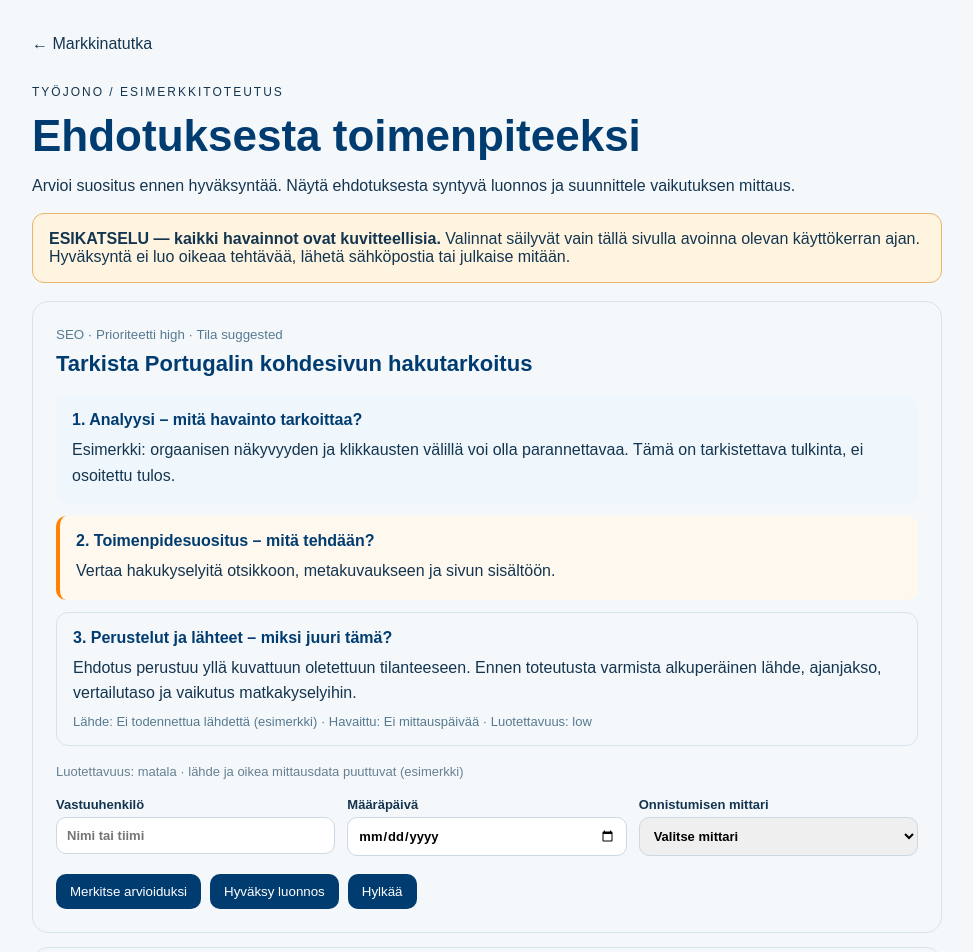
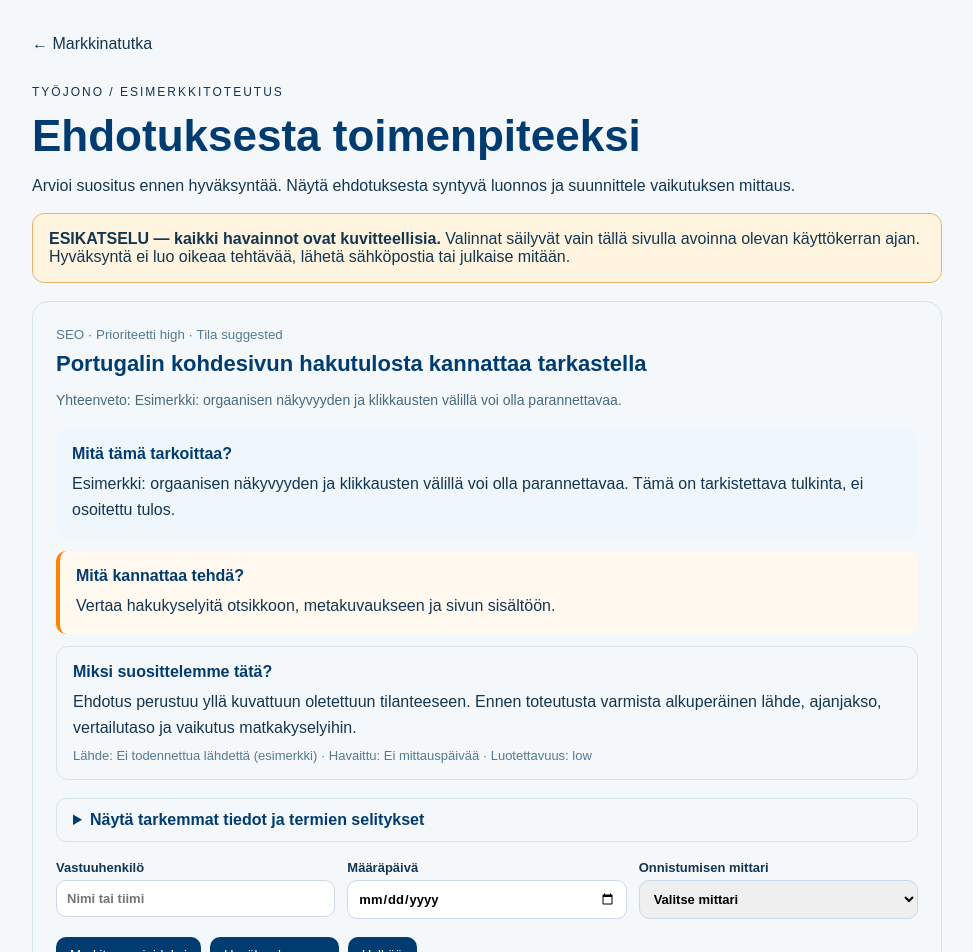
Before and after one commit to skippari-gh/golfpassi-marketing-tracker, a Next.js app: page /markkinatutka/tehtavat in a window 1280 px wide. Shown: the top 952 px of the page, without its empty margins (153-1126 px from the left). Built offline with nearby package versions, Linux system fonts and the light colour scheme.

Commit message:
Refine proposal review for accessible plain-language insights and expandable details

```diff
--- a/app/markkinatutka/tehtavat/page.tsx
+++ b/app/markkinatutka/tehtavat/page.tsx
@@ -4,8 +4,8 @@ import Link from 'next/link'
 import { transitionProposal, toMarketingActionDraft, type MarketingProposal } from '../../../lib/marketing-proposal-workflow'
 
 const examples: MarketingProposal[] = [
-  { id:'demo-seo-1',source:'seo',title:'Tarkista Portugalin kohdesivun hakutarkoitus', reason:'Esimerkki: orgaanisen näkyvyyden ja klikkausten välillä voi olla parannettavaa.',proposedAction:'Vertaa hakukyselyitä otsikkoon, metakuvaukseen ja sivun sisältöön.',sourceUrl:null,observedAt:null,confidence:'low',priority:'high',status:'suggested',owner:null,dueDate:null,outcome:null },
-  { id:'demo-competitive-1',source:'competitor',title:'Vertaa kevään golfmatkojen viestintää',reason:'Esimerkki: kilpailijoiden uudet tarjoukset voivat vaikuttaa kysyntään.',proposedAction:'Tarkista vertailukelpoiset hinnat, lähdöt ja paketin sisältö.',sourceUrl:null,observedAt:null,confidence:'low',priority:'medium',status:'suggested',owner:null,dueDate:null,outcome:null },
+  { id:'demo-seo-1',source:'seo',title:'Portugalin kohdesivun hakutulosta kannattaa tarkastella', reason:'Esimerkki: orgaanisen näkyvyyden ja klikkausten välillä voi olla parannettavaa.',proposedAction:'Vertaa hakukyselyitä otsikkoon, metakuvaukseen ja sivun sisältöön.',sourceUrl:null,observedAt:null,confidence:'low',priority:'high',status:'suggested',owner:null,dueDate:null,outcome:null },
+  { id:'demo-competitive-1',source:'competitor',title:'Kevätmatkojen kilpailutilanne kannattaa vertailla',reason:'Esimerkki: kilpailijoiden uudet tarjoukset voivat vaikuttaa kysyntään.',proposedAction:'Tarkista vertailukelpoiset hinnat, lähdöt ja paketin sisältö.',sourceUrl:null,observedAt:null,confidence:'low',priority:'medium',status:'suggested',owner:null,dueDate:null,outcome:null },
 ]
 
 export default function ProposalsPreview() {
@@ -31,22 +31,28 @@ export default function ProposalsPreview() {
       {items.map(p=><article key={p.id} style={{border:'1px solid #d7e4ec',borderRadius:16,padding:23}}>
         <small style={{color:'#567a91'}}> {p.source.toUpperCase()} · Prioriteetti {p.priority} · Tila {p.status}</small>
         <h2 style={{margin:'8px 0',color:'#003c70',fontSize:22}}>{p.title}</h2>
+        <p style={{fontSize:14,color:'#47697f',lineHeight:1.6,margin:'12px 0'}}>Yhteenveto: {p.reason}</p>
         <div style={{display:'grid',gap:12,margin:'18px 0'}}>
           <section style={{background:'#f0f7fc',borderRadius:12,padding:16}}>
-            <strong style={{color:'#003c70'}}>1. Analyysi – mitä havainto tarkoittaa?</strong>
+            <strong style={{color:'#003c70'}}>Mitä tämä tarkoittaa?</strong>
             <p style={{margin:'8px 0 0',lineHeight:1.6}}>{p.reason} Tämä on tarkistettava tulkinta, ei osoitettu tulos.</p>
           </section>
           <section style={{borderLeft:'4px solid #ff8200',background:'#fff8ef',borderRadius:10,padding:16}}>
-            <strong style={{color:'#003c70'}}>2. Toimenpidesuositus – mitä tehdään?</strong>
+            <strong style={{color:'#003c70'}}>Mitä kannattaa tehdä?</strong>
             <p style={{margin:'8px 0 0',lineHeight:1.6}}>{p.proposedAction}</p>
           </section>
           <section style={{border:'1px solid #d7e4ec',borderRadius:12,padding:16}}>
-            <strong style={{color:'#003c70'}}>3. Perustelut ja lähteet – miksi juuri tämä?</strong>
+            <strong style={{color:'#003c70'}}>Miksi suosittelemme tätä?</strong>
             <p style={{margin:'8px 0',lineHeight:1.6}}>Ehdotus perustuu yllä kuvattuun oletettuun tilanteeseen. Ennen toteutusta varmista alkuperäinen lähde, ajanjakso, vertailutaso ja vaikutus matkakyselyihin.</p>
             <p style={{margin:'0',fontSize:13,color:'#567a91'}}>Lähde: {p.sourceUrl??'Ei todennettua lähdettä (esimerkki)'} · Havaittu: {p.observedAt??'Ei mittauspäivää'} · Luotettavuus: {p.confidence}</p>
           </section>
         </div>
-        <p style={{fontSize:13,color:'#668093'}}>Luotettavuus: matala · lähde ja oikea mittausdata puuttuvat (esimerkki)</p>
+        <details style={{border:'1px solid #d7e4ec',borderRadius:10,padding:'12px 16px',marginBottom:15}}>
+          <summary style={{cursor:'pointer',fontWeight:700,color:'#003c70'}}>Näytä tarkemmat tiedot ja termien selitykset</summary>
+          <p style={{fontSize:14,lineHeight:1.6}}>Hakujen klikkausosuus (CTR) kertoo, kuinka suuri osa hakutuloksen näyttökerroista johti klikkaukseen. Se ei yksin osoita, että sivussa on ongelma: hakusana, sijoitus ja vertailuajankohta pitää huomioida.</p>
+          <p style={{fontSize:14,lineHeight:1.6}}>Käyttäjälle näytetään todellisessa havainnossa myös ajanjakso, vertailuluvut, lähde ja se, mitä johtopäätöksestä ei vielä tiedetä.</p>
+          <p style={{fontSize:13,color:'#567a91'}}>Tämän mallihavainnon luotettavuus on matala: mitattua lähdetietoa ei ole.</p>
+        </details>
         <div style={{display:'grid',gridTemplateColumns:'repeat(auto-fit,minmax(200px,1fr))',gap:12,margin:'18px 0'}}>
           <label style={{fontSize:13,fontWeight:700}}>Vastuuhenkilö
             <input value={p.owner??''} onChange={e=>update(p.id,{owner:e.target.value.slice(0,100)})} placeholder="Nimi tai tiimi" style={{display:'block',width:'100%',boxSizing:'border-box',padding:10,marginTop:5}}/>
```
